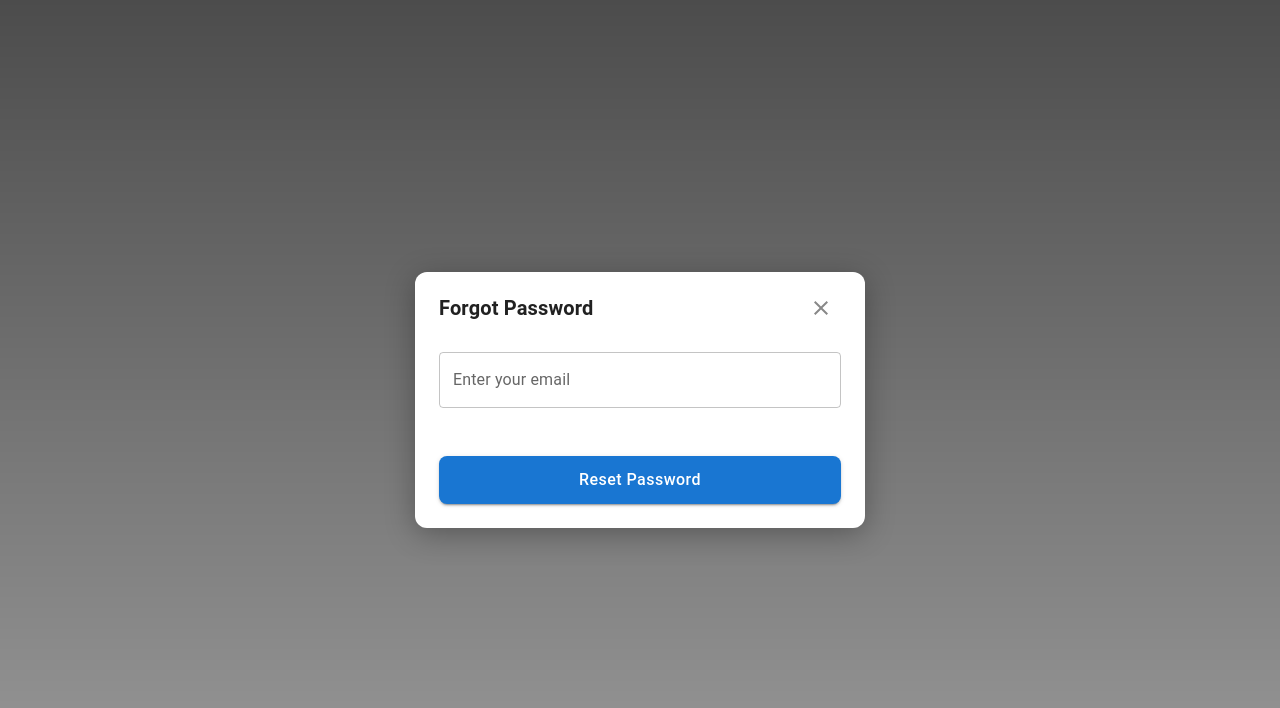
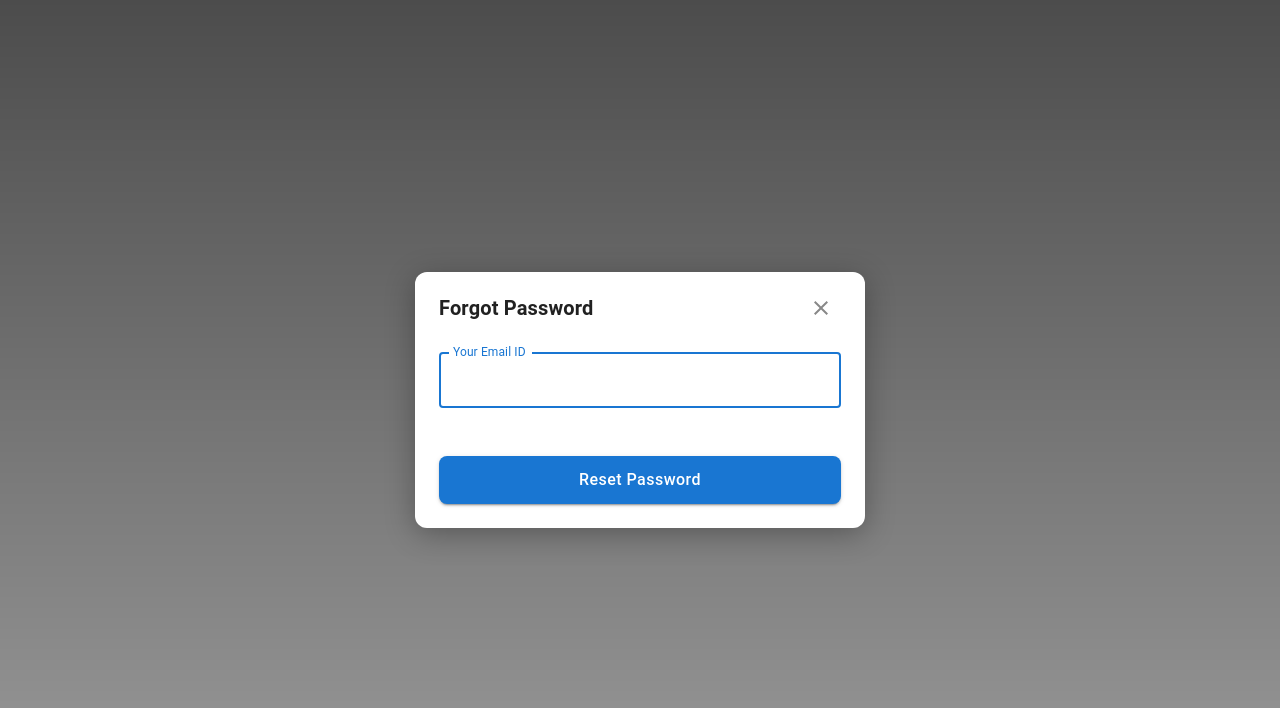
Before and after one commit to muthuabi/coros-vite, a React (Vite) app in the folder room-client/: page /auth/forgot-password in a window 1280 px wide. Shown: the top 708 px of the page. Built offline with nearby package versions, Linux system fonts and the light colour scheme.

Commit message:
Small ForgotPassword input text change

```diff
--- a/room-client/src/components/ForgotPassword.jsx
+++ b/room-client/src/components/ForgotPassword.jsx
@@ -74,7 +74,9 @@ const ForgotPasswordDialog = () => {
       <DialogContent sx={{ p: 3 }}>
         <TextField
           fullWidth
-          label="Enter your email"
+          label="Your Email ID"
+          type="email"
+          autoFocus
           variant="outlined"
           value={email}
           onChange={(e) => setEmail(e.target.value)}
```
